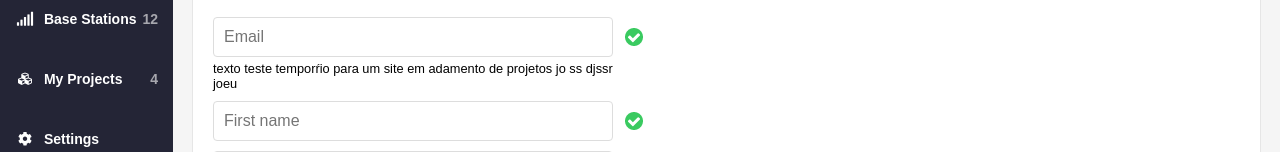
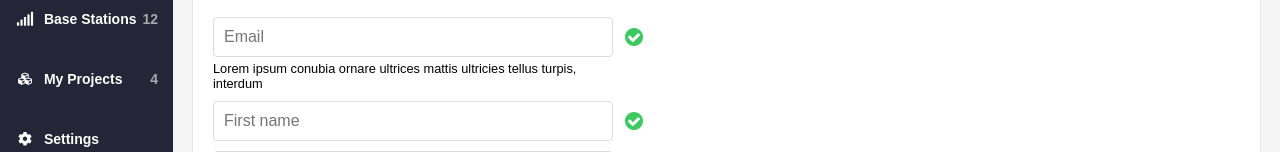
Before and after one commit to JonasGomesDeveloper/pm-projetos, a plain HTML site: page pm-proj008/index.html in a window 1280 px wide. Shown: the part 186-338 px from the top of the page. Drawn offline with Linux system fonts and the light colour scheme.

Commit message:
pequena mudança no text.

```diff
--- a/pm-proj008/index.html
+++ b/pm-proj008/index.html
@@ -82,7 +82,7 @@
                             <li class="ok">
                                 <input type="text" placeholder="Email">
                                 <small>
-                                    texto teste temporŕio para um site em adamento de projetos jo ss djssr joeu
+                                  Lorem ipsum conubia ornare ultrices mattis ultricies tellus turpis, interdum
                                 </small>
                             </li>
                             <li class="ok">
```
